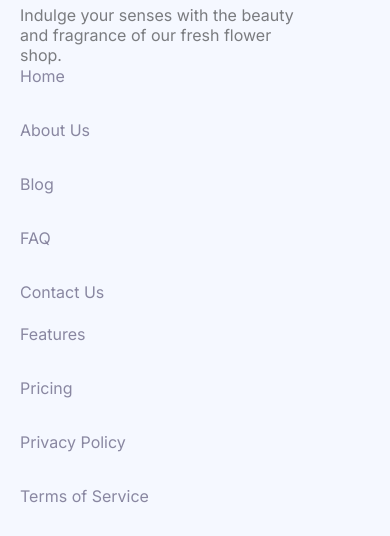
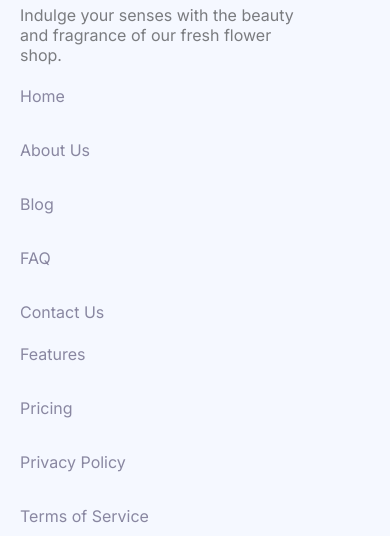
Before and after one commit to tanjimul755/PH-Assignment-2, a plain HTML site: page index.html in a window 390 px wide. Shown: the part 4799-5335 px from the top of the page. Drawn offline with Linux system fonts and the light colour scheme.

Commit message:
added margin to the footer menu

```diff
--- a/queries.css
+++ b/queries.css
@@ -125,7 +125,7 @@
     flex-direction: column;
     gap: 20px;
     width: 50%;
-    margin-bottom: 20px;
+    margin: 20px 0;
 }
 
 }
```
